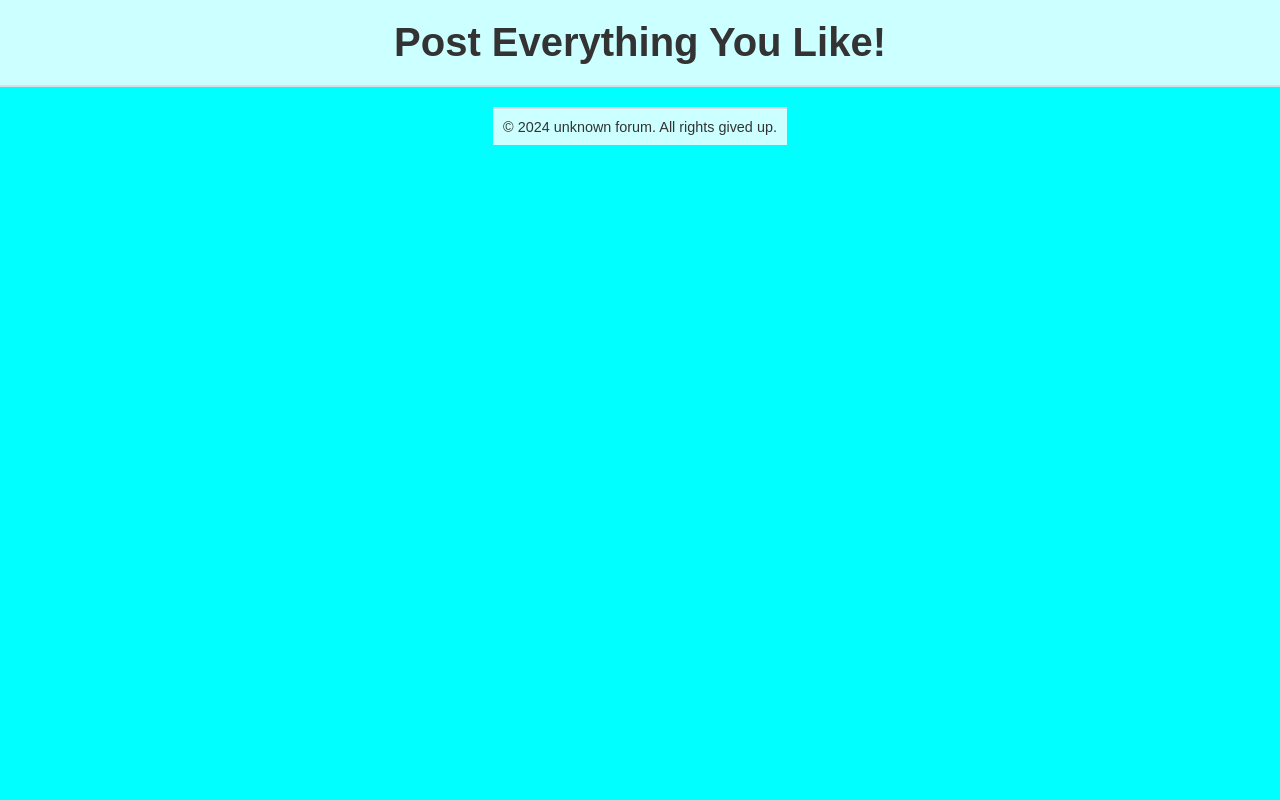
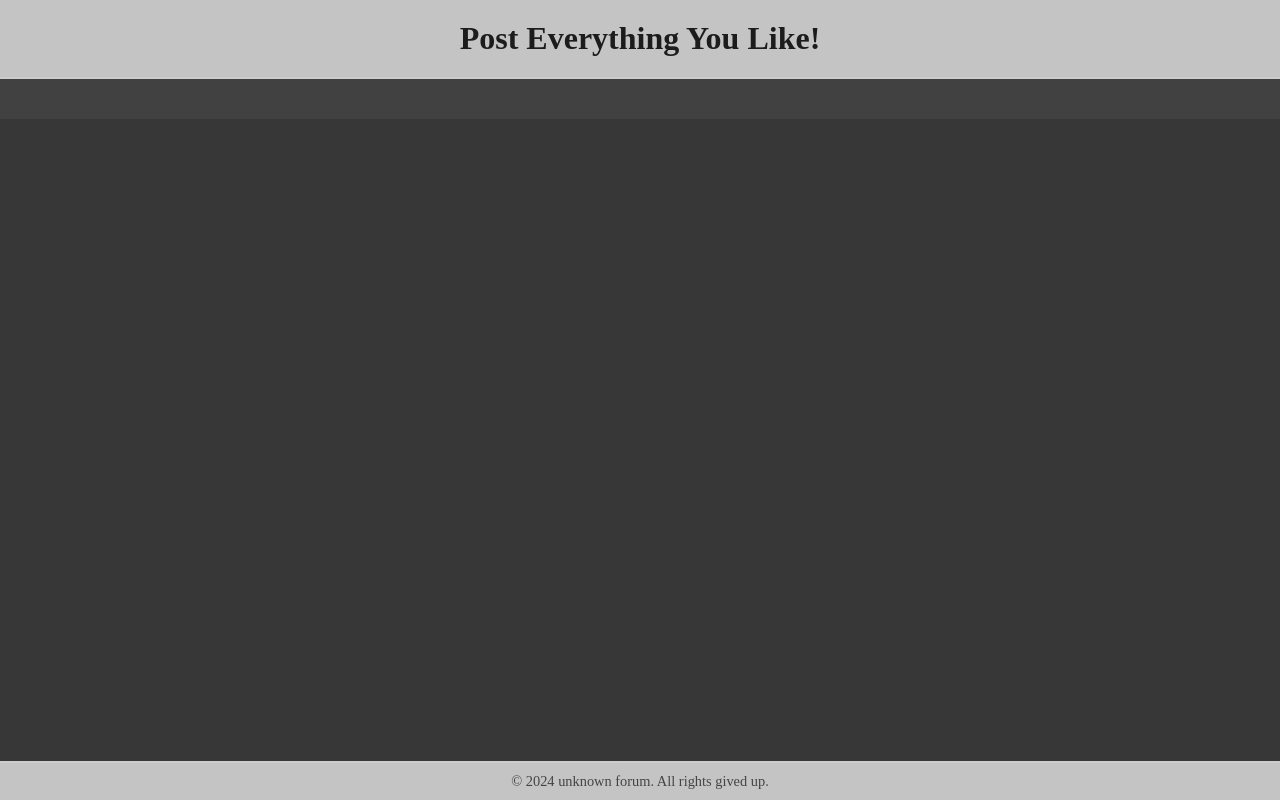
Before and after one commit to MyIpWasLocalhost/flamepost, a plain HTML site: page wwwroot/index.html in a window 1280 px wide. Drawn offline with Linux system fonts and the light colour scheme; no server answers.

Commit message:
style: united style of index page

```diff
--- a/wwwroot/index.html
+++ b/wwwroot/index.html
@@ -7,13 +7,10 @@
     <link rel="stylesheet" href="./styles.css">
 </head>
 <body>
-
-
-
+    <div id = "page-container">
 
     <header>
         <h1>Post Everything You Like!</h1>
-
     </header>
 
     <main>
@@ -32,7 +29,8 @@
             <h2>Category 3</h2>
             <p>Description of Category 3</p>
         </section>
-    </main>  -->
+    -->
+    </main>
 
     <div class="grid-container" id="grid-container"></div>
     <script>
@@ -61,6 +59,6 @@
     <footer>
         <p>&copy; 2024 unknown forum. All rights gived up.</p>
     </footer>
-
+</div>
 </body>
 </html>
--- a/wwwroot/styles.css
+++ b/wwwroot/styles.css
@@ -3,12 +3,20 @@
     margin: 0;
     padding: 0;
     box-sizing: border-box;
+    filter:contrast(95%)
 }
 
+main {
+    font-family: Arial, sans-serif;
+    background-color: #333;
+    color: #333;
+}
 body {
-    font-family: Arial, sans-serif;
-    background-color: cyan;
-    color: #333;
+    background-color: #333;
+}
+
+#page-container{
+    min-height: 100vh;
 }
 
 header {
@@ -16,11 +24,6 @@ header {
     padding: 20px;
     text-align: center;
     border-bottom: 2px solid #ddd;
-}
-
-header h1 {
-    font-size: 2.5em;
-    color: #333;
 }
 
 nav ul {
@@ -71,6 +74,9 @@ main {
 }
 
 footer {
+    position: fixed;
+    width: 100%;
+    bottom: 0;
     background-color: rgba(255, 255, 255, 0.8);
     padding: 10px;
     text-align: center;
```
